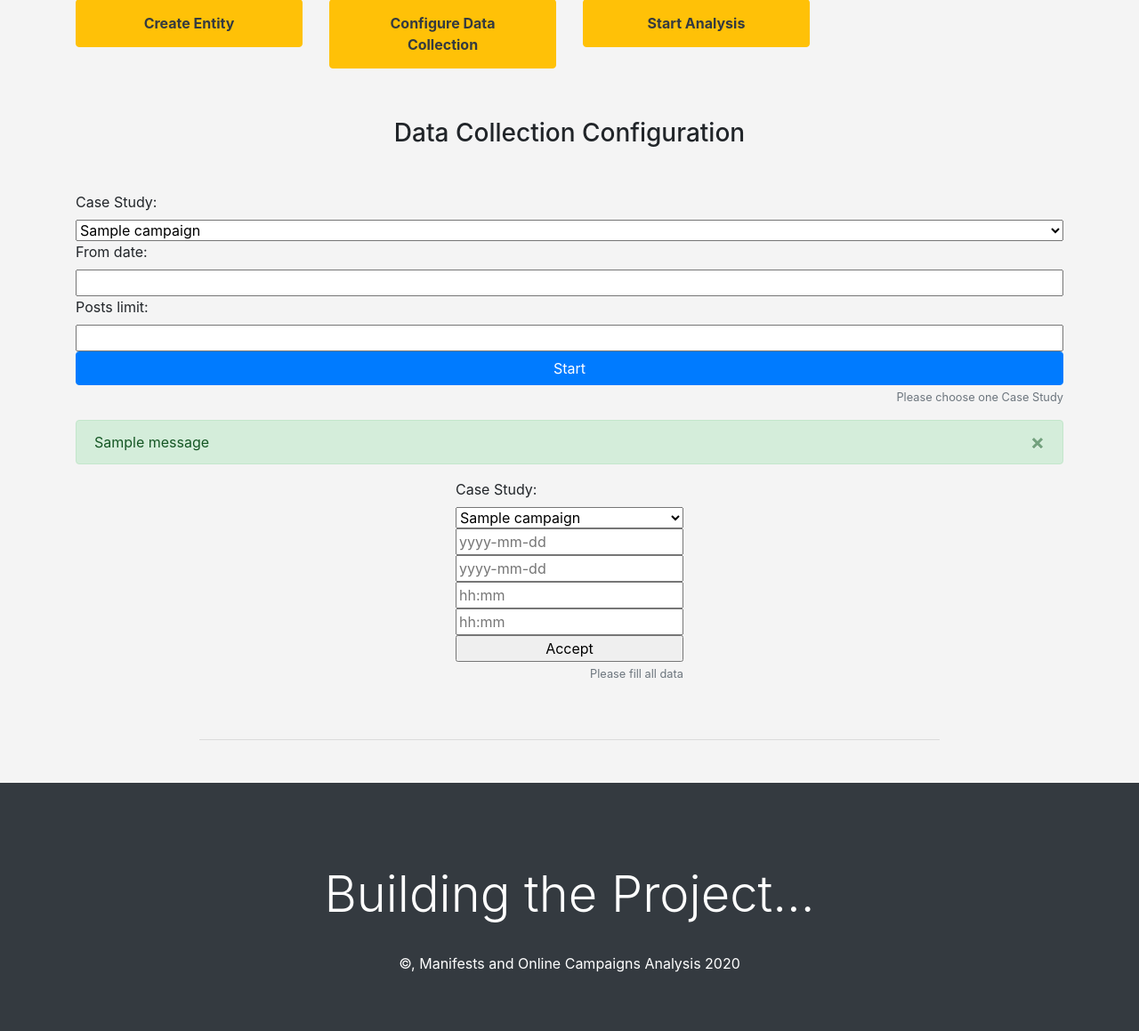
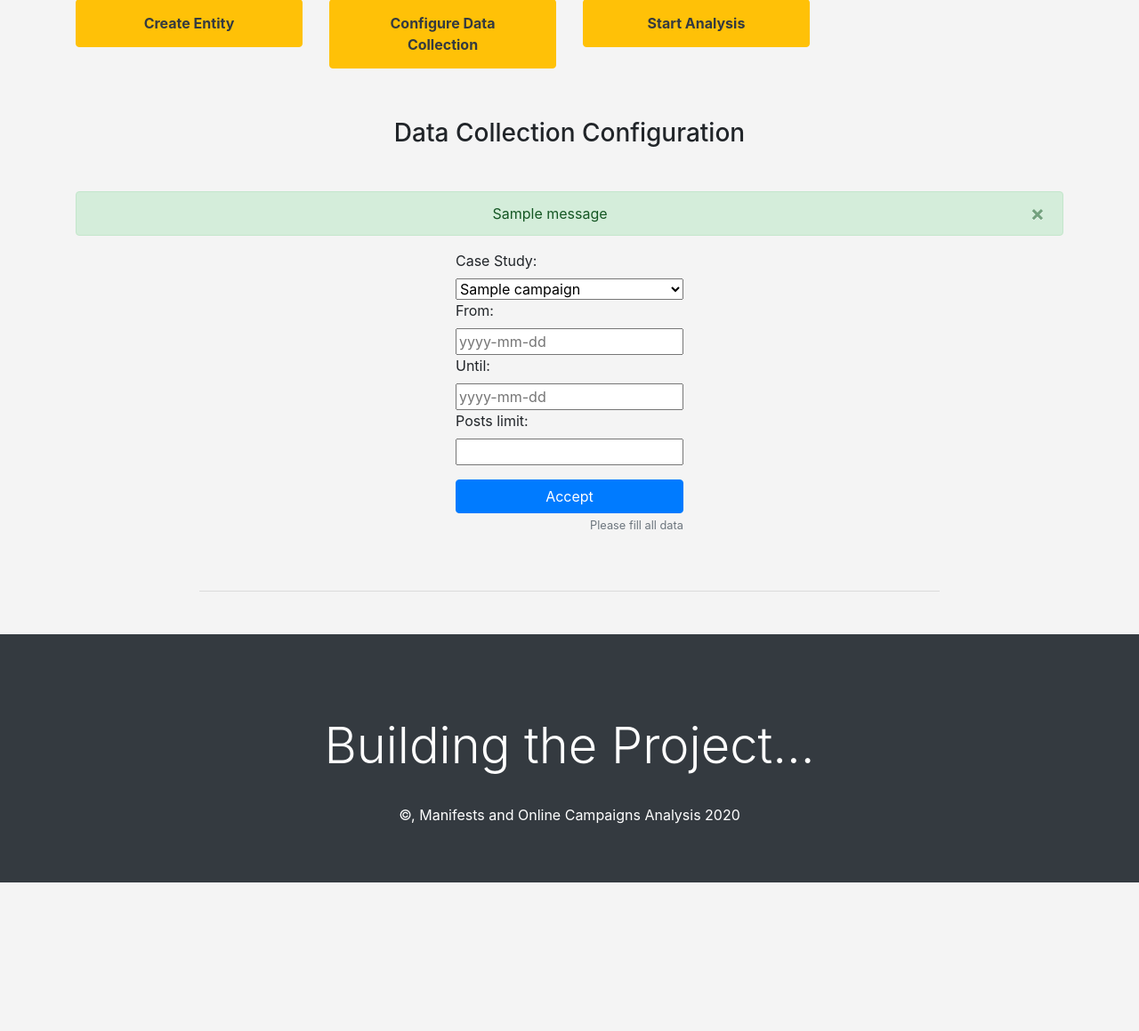
Before and after one commit to ea-maruri/Manifests_and_Online_Campaigns_Analysis, a Django app: page /Configurator/data-collection-conf/ in a window 1280 px wide. Shown: the part 418-1577 px from the top of the page at 89% size. After the commit the page ends 1410 px from the top, so only its background shows below. Run offline with Django 3.2, Linux system fonts and the light colour scheme; tables that the repository leaves empty hold one stand-in row (values such as "Sample post"); one stand-in notice (Sample message) is shown; some libraries are stand-ins or nearby versions.

Commit message:
Comparing times for collecting data

```diff
--- a/StudyCasesConfApp/forms.py
+++ b/StudyCasesConfApp/forms.py
@@ -107,12 +107,6 @@
       required=False
   )
 
-  # candidates_list = forms.CharField(
-  #     widget=forms.Textarea(
-  #         attrs={'placeholder': 'List...', 'readonly': 'true'}),
-  #     label=""
-  # )
-
 
 
 class CreateSocialMediaAccount(forms.Form):
@@ -143,7 +137,6 @@
 
   candidate = forms.ChoiceField()
 
-  #document = models.FileField(max_length=400, upload_to="StudyCasesManage/uploads/manifests/%Y/%m/%d")
   document = forms.FileField(max_length=1000)
 
 
@@ -166,7 +159,14 @@
         choices=campaigns, label=CAMPAIGN_LABEL)
 
   case_study = forms.ChoiceField()
-  from_date = forms.CharField()
+  from_date = forms.CharField(
+    widget=forms.TextInput(attrs={"placeholder": "yyyy-mm-dd"}),
+    label='From'
+  )
+  until_date = forms.CharField(
+    widget=forms.TextInput(attrs={"placeholder": "yyyy-mm-dd"}),
+    label='Until'
+  )
   posts_limit = forms.IntegerField()
 
 
--- a/StudyCasesConfApp/templates/StudyCasesConfApp/middle/collection_conf.html
+++ b/StudyCasesConfApp/templates/StudyCasesConfApp/middle/collection_conf.html
@@ -6,19 +6,29 @@
     <div class="row">
       <div class="col-sm-12 text-center">
         <h3 class="mb-5">Data Collection Configuration</h3>
+
+        <!-- Show info messages -->
+        {% for message in messages %}
+          <div class="alert {{ message.tags }} alert-dismissible" role="alert">
+            <button type="button" class="close" data-dismiss="alert" aria-label="Close">
+              <span aria-hidden="true">&times;</span>
+            </button>
+            {{ message | safe }}
+          </div>
+        {% endfor %}
       </div>
     </div>
 
 
-    <!-- Compute -->
-    <div class="row">
-      <div class="col">
-        {% if compute_data_collect.error %}
+    <!-- Conf -->
+    {% comment %} <div class="row">
+      <div class="col-sm-12">
+        {% if conf_data_form.error %}
             <p class="text-danger">Sorry, something went wrong, while loading the form</p>
         {% else %}
           <div class="form-group">
             <form action="" method="POST" class="d-flex flex-column">{% csrf_token %}
-                {{compute_data_collect}}
+              {{conf_data_form}}
 
               <input type="submit" class="btn btn-primary" value="Start"></input>
 
@@ -29,29 +39,22 @@
           </div>
         {% endif %}
       </div>
-    </div>
+    </div> {% endcomment %}
 
 
-    <!-- Conf -->
+    <!-- Compute -->
     <div class="row">
       <div class="col-sm-12">
-        {% for message in messages %}
-            <div class="alert {{ message.tags }} alert-dismissible" role="alert">
-              <button type="button" class="close" data-dismiss="alert" aria-label="Close">
-                <span aria-hidden="true">&times;</span>
-              </button>
-              {{ message | safe }}
-            </div>
-        {% endfor %}
 
         <div class="d-flex justify-content-around">
-          {% if conf_data_form.error %}
+          {% if compute_data_collect.error %}
             <p class="text-danger">Sorry, something went wrong, while loading the form</p>
           {% else %}
             <div class="form-group">
               <form action="" method="POST" class="d-flex flex-column">{% csrf_token %}
-                {{conf_data_form}}
-                <input type="submit" value="Accept"/>
+                {{compute_data_collect}}
+
+                <input type="submit" class="btn btn-primary mt-3" value="Accept"/>
 
                 <div class="d-flex justify-content-end">
                   <small id="formHelper" class="form-text text-muted">Please fill all data</small>
@@ -64,4 +67,5 @@
     </div>
 
     <hr class="my-5 w-75"/>
+
 {% endblock %}
--- a/StudyCasesConfApp/views.py
+++ b/StudyCasesConfApp/views.py
@@ -1,4 +1,3 @@
-# from django.core.files.storage import FileSystemStorage
 from django.http.response import HttpResponse
 from django.contrib import messages
 from django.shortcuts import render
@@ -114,6 +113,7 @@
           'Account "%s" for %s created successfully.' % (account_to_create, candidate)
       )
 
+
   else:
     conf_cases_form = ConfigureCaseStudyForm()
     create_candidate_form = CreateCandidateForm(campaigns_tuple)
@@ -145,18 +145,22 @@
       print("DO SOMETHING")
 
 
+    # Handle compute data collection
     compute_collection_form = ComputeCollectionForm(campaigns_tuple, request.POST)
     if compute_collection_form.is_valid():
-      print("COMPUTE!!")
       form_info = compute_collection_form.cleaned_data
-      print(form_info)
 
-      # Received as <QuerySet [('Test Study Case - 2020',)]>, for this choose [0][0]
+      # Received as <QuerySet [('Test Study Case - 2020',)]>, for this choose [0][0] which is a str
       campaign_name = Campaign.objects.values_list('name').filter(id=form_info['case_study'])[0][0]
-      print("Campaign")
-      print(campaign_name, str(type(campaign_name)))
+      print("Campaign to collect:", campaign_name, "\nForm info:", form_info)
 
-      compute(request, campaign_name, form_info['posts_limit'], form_info['from_date'].replace('/', '-'))
+      #compute(request, campaign_name: str, count: int, since: str, until: str)
+      compute(request,
+              campaign_name,
+              form_info['posts_limit'],
+              form_info['from_date'],
+              form_info['until_date']
+            )
 
       messages.success(
           request,
@@ -183,17 +187,9 @@
   form = DocumentForm(request.POST or None, request.FILES or None)
 
   if request.method == 'POST' and request.FILES['manifest']:
-    # manifest = request.FILES['document']
-    # fs = FileSystemStorage()
-    # filename = fs.save(manifest.name, manifest)
-    # uploaded_file_url = fs.url(filename)
-    # print("Upoladed to", uploaded_file_url)
-
     if form.is_valid():
       form_info = form.cleaned_data
-      print("Form info:")
-      print(form_info)
-      print("UPLOAD...")
+      print("Form info:", form_info)
 
       try:
         form.save()  # DO not save, instead update (CHECK IT)
@@ -217,14 +213,11 @@
   return render(request, "middle/del_account.html")
 
 
-def compute(request, campaign_name: str, count: int, since: str):
+
+def compute(request, campaign_name: str, count: int, since: str, until: str):
   from StudyCasesManage.logic.ea_get_time_lines import main
 
   screen_names_list = db_util.get_screen_names_list(campaign_name)
-  print("Screen names in", campaign_name)
-  print(screen_names_list)
+  print("Screen names in %s: %s" %(campaign_name, screen_names_list))
 
-  main(screen_names_list, count, since)
-
-  out_response = "Computing data collection from " + campaign_name + "...\n\nCheck 'admin'."
-  return HttpResponse(out_response)
+  main(screen_names=screen_names_list, count=count, until=until, since=since)
--- a/StudyCasesManage/models.py
+++ b/StudyCasesManage/models.py
@@ -23,7 +23,7 @@
   party = models.CharField(max_length=20, blank=True, null=True)
 
   def __str__(self):
-    return "%s %s. In campaign: %s" %(self.name, self.lastname, self.campaign_id)
+    return "%s %s. (%s)" %(self.name, self.lastname, self.campaign_id)
 
 
 # class CandidatesCampaigns(models.Model):
@@ -45,7 +45,7 @@
   # Maybe a path for the document location
 
   def __str__(self):
-    return "candidate: %s, collect_date: %s, release_date: %s, provider: %s, type: %s" %(self.candidate_id, self.collect_date, self.release_date, self.provider, self.type)
+    return "Manifest of: %s, collect_date: %s" %(self.candidate_id, self.collect_date)
 
 
 class SocialMediaAccount(models.Model):
```
Also changed, not shown: StudyCasesManage/logic/ea_get_time_lines.py (+47 -56 lines). Lines whose indentation alone changed are shown as unchanged.
